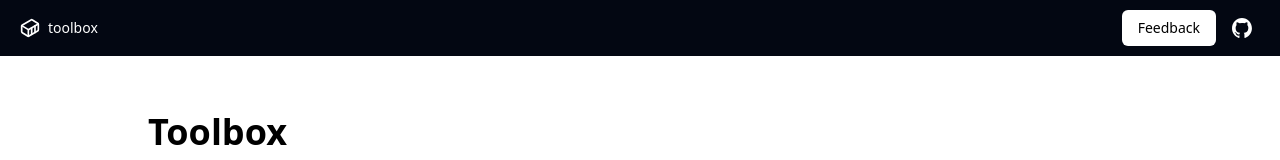
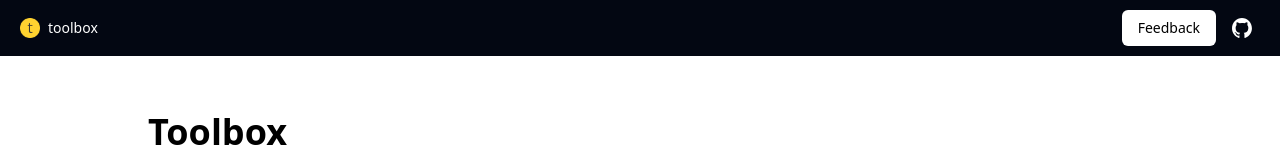
Before and after one commit to starlightroad/toolbox, a React (Vite) app: page / in a window 1280 px wide. Shown: the top 160 px of the page. Built offline with nearby package versions, Linux system fonts and the light colour scheme.

Commit message:
Replace app logo

```diff
--- a/src/components/app-logo.tsx
+++ b/src/components/app-logo.tsx
@@ -1,11 +1,10 @@
 import { Link } from "react-router";
-import { ContainerIcon } from "lucide-react";
 import { ROUTES } from "../lib/constants";
 
 export default function AppLogo() {
   return (
     <Link to={ROUTES.HOME} className="flex items-center gap-2 text-white">
-      <ContainerIcon size={20} />
+      <img src="/favicon-32x32.png" alt="Website logo" width={20} height={20} />
       <span className="text-sm font-medium">toolbox</span>
     </Link>
   );
```
